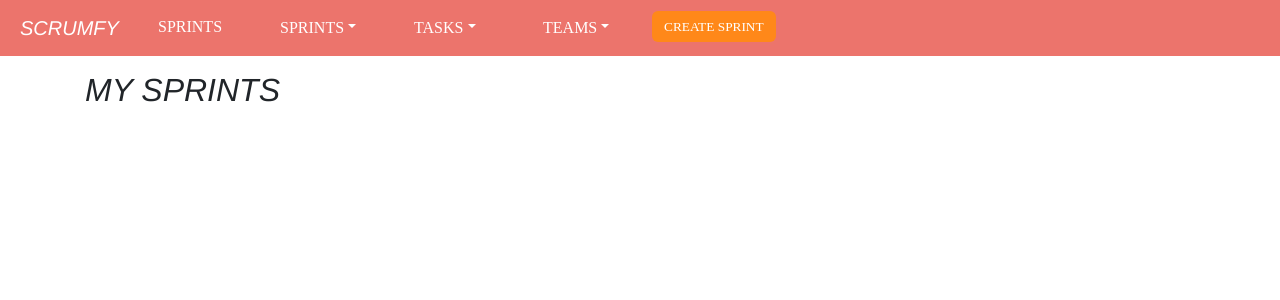
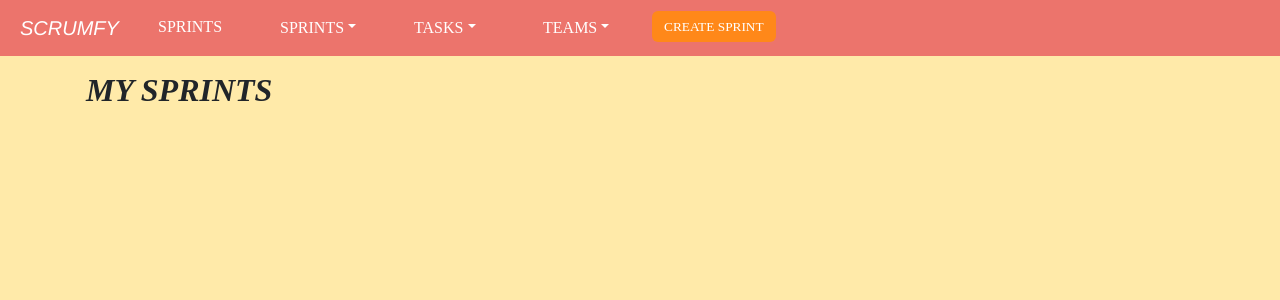
Before and after one commit to hannahtma/FIT2101-TaskManagerApplication, a Vue app in the folder Vue/: page /sprintboard in a window 1280 px wide. Shown: the top 300 px of the page. Built offline with nearby package versions, Linux system fonts and the light colour scheme.

Commit message:
merged for append sprints to sprint board

```diff
--- a/Vue/src/views/SprintBoard.vue
+++ b/Vue/src/views/SprintBoard.vue
@@ -4,16 +4,31 @@
     <h2>My Sprints</h2>
 
     <div class="container" v-for="sprint in this.sprints">
-            <button class="btn btn-primary me-md-2 " @click="goToProductBacklog(sprint.sprintID)" :id="sprint.id" :clickSprint="this.clickSprint" >
-                {{sprint.sprintName}}
-                Start Date : {{sprint.startDate}}
-                End Date : {{sprint.endDate}}
+      <button class="btn btn-primary me-md-2 " :style="styleObject" @click="goToProductBacklog(sprint.sprintID)"
+              :id="sprint.id"
+              :clickSprint="this.clickSprint">
+        {{ sprint.sprintName }}
+        Start Date : {{ sprint.startDate }}
+        End Date : {{ sprint.endDate }}
       </button>
 
 
     </div>
     </body>
   </template>
+  <style>
+  h2 {
+    margin-left: 86px;
+    margin-top: 15px;
+    font-family: "Century Gothic", serif;
+    text-transform: uppercase;
+    font-weight: bold;
+  }
+
+  body {
+    background-color: #ffeaa9;
+  }
+  </style>
 
   <script>
   import Button from '@/components/Button.vue';
@@ -22,10 +37,10 @@ import ProductBacklogVue from './ProductBacklog.vue';
 
 
   export default {
-        props:{
+    props: {
       sprints: Array,
     },
-        mounted(){
+    mounted() {
       // console.log(this.sprints)
     },
     components: {
@@ -38,25 +53,21 @@ import ProductBacklogVue from './ProductBacklog.vue';
         this.sprints.push(sprintBoard)
       },
 
-            onClickSprintBoard(id){
+      onClickSprintBoard(id) {
         this.onClickSprintBoardID = id
         this.showProductBacklog = !this.showProductBacklog
 
       },
-            goToProductBacklog(sprintID){
-                // let data={
-                //     clickSprint:true
-                // }
-                // console.log(data)
+      goToProductBacklog(sprintID) {
         console.log(this.sprints)
         console.log(sprintID)
         this.$router.push({
           name: 'productbacklog',
-                    component : ProductBacklogVue,
+          component: ProductBacklogVue,
 
           // props:true,
           // params:{id},
-                    query: {clickSprint:true , id:sprintID}
+          query: {clickSprint: true, id: sprintID}
           // props: {clickSprint:true}
         })
       }
@@ -66,9 +77,15 @@ import ProductBacklogVue from './ProductBacklog.vue';
     data() {
       return {
         // sprints : [],
-                clickSprint :true
-
-
+        clickSprint: true,
+        styleObject: {
+          colorVar: 'white',
+          backgroundColor: 'rgb(229,102,102)',
+          border: 'none',
+          fontFamily: 'Century Gothic',
+          marginLeft: '-12px',
+          marginTop: '10px',
+        }
       }
     }
   }
```
Lines whose indentation alone changed are shown as unchanged.
